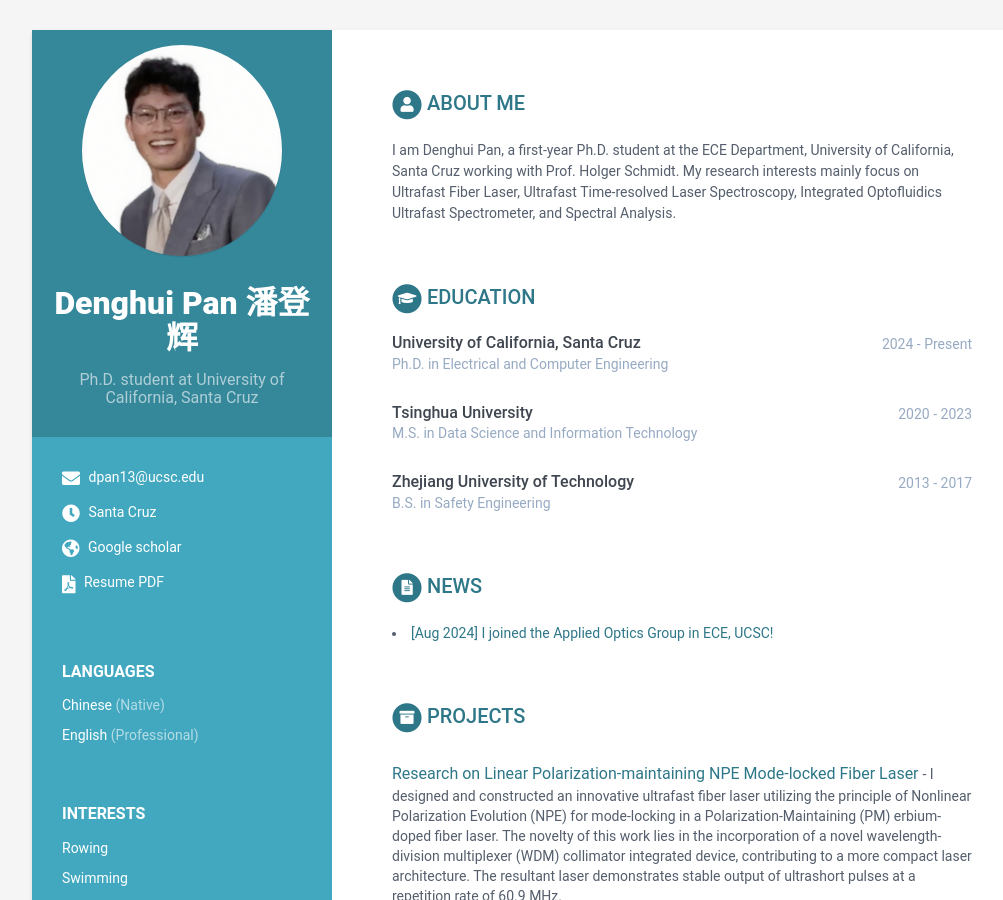
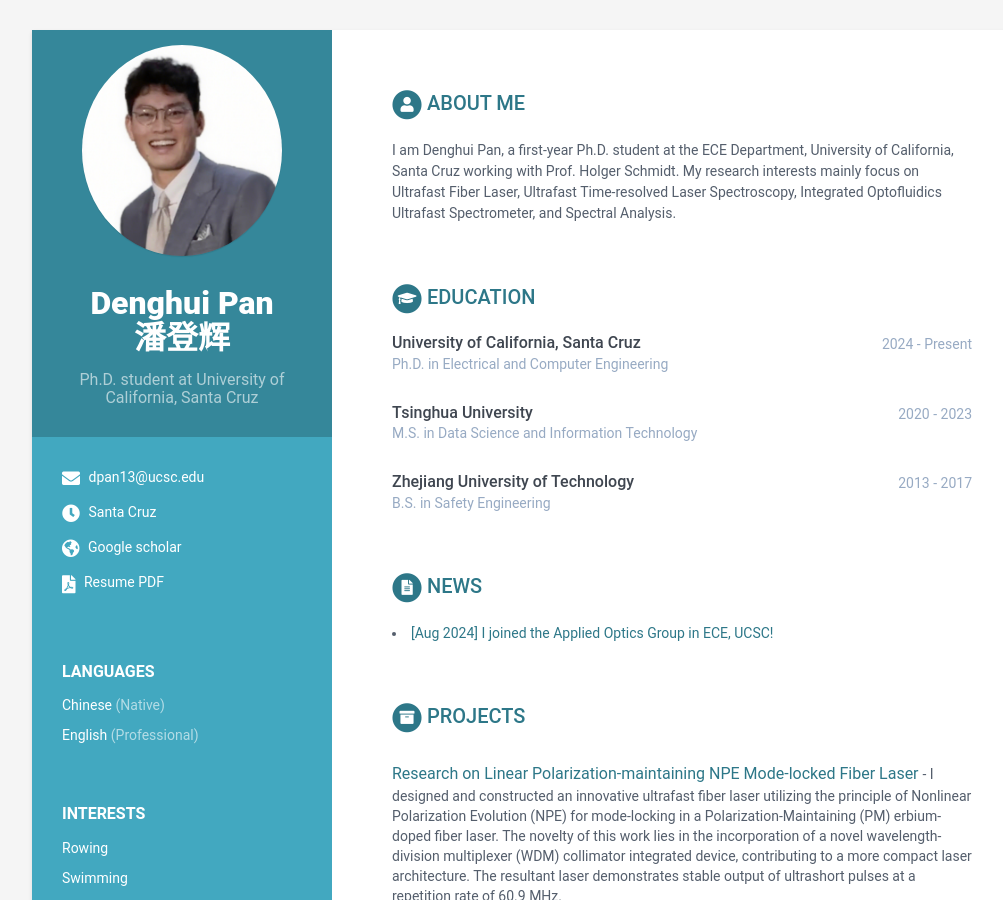
Before and after one commit to denghuipan/denghuipan.github.io, a Jekyll site: the page built from index.html, in a window 1280 px wide and 900 px high. Shown: the whole window, without its empty margins (108-1111 px from the left). Built offline with Jekyll 4.4.1, drawn with Linux system fonts in a browser that asks for light colours.

```diff
--- a/_data/data.yml
+++ b/_data/data.yml
@@ -8,7 +8,7 @@ sidebar:
     education: False # set to False if you want education in main section instead of in sidebar
 
     # Profile information
-    name: Denghui Pan    潘登辉
+    name: Denghui Pan<br>潘登辉
     tagline: Ph.D. student at University of California, Santa Cruz
     avatar: photo.png  #place a 100x100 picture inside /assets/images/ folder and provide the name of the file below
 
```
